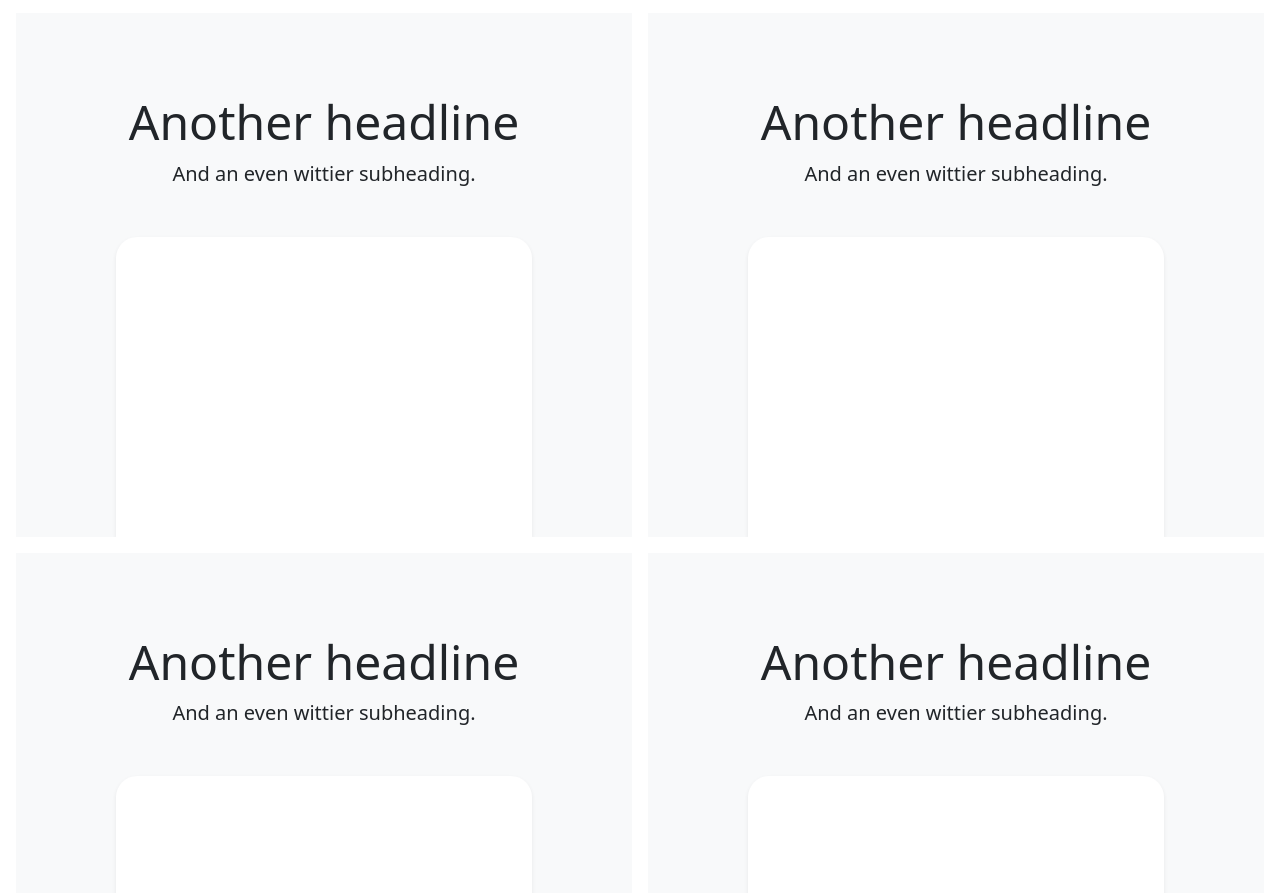
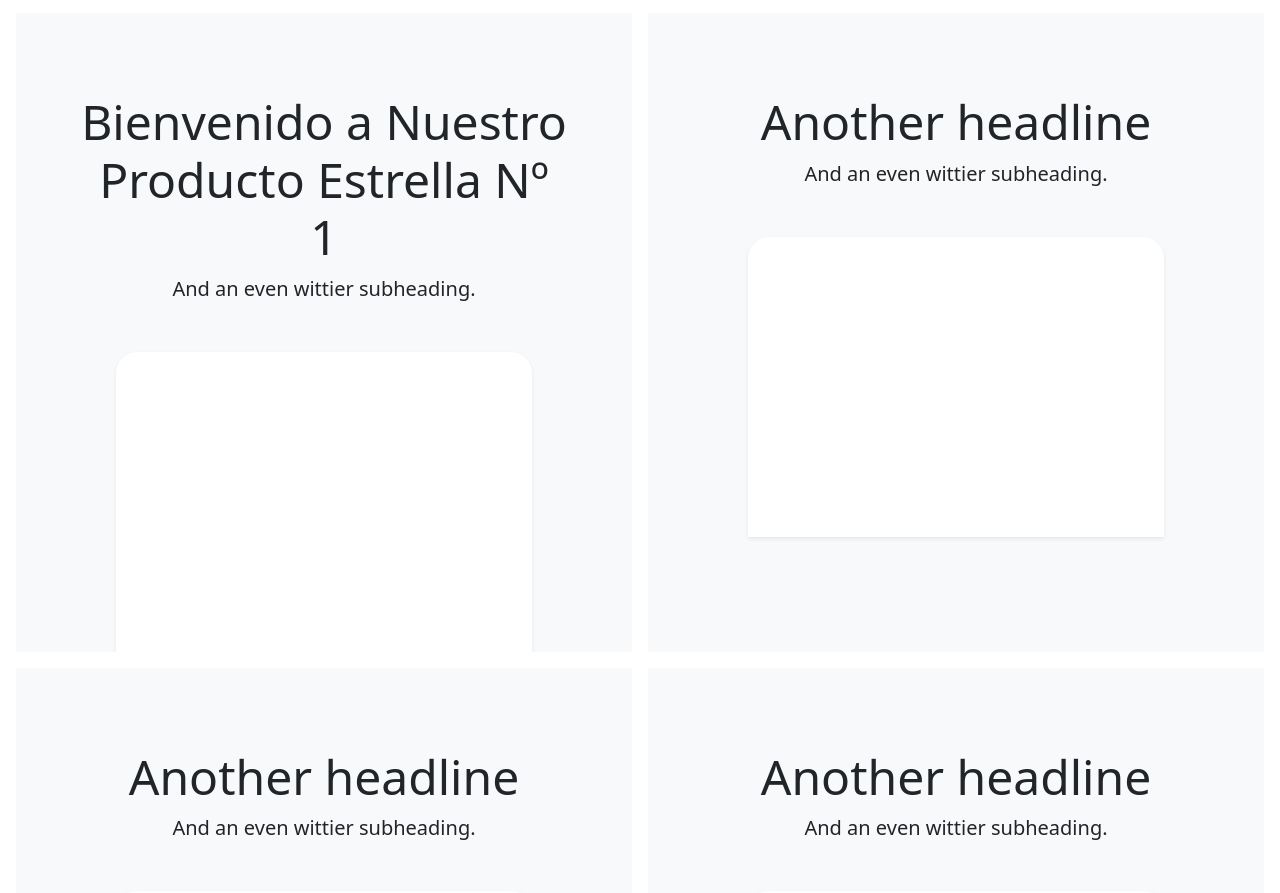
Before and after one commit to ElJDragon/Trabajo_Manejo, a plain HTML site: page index.html in a window 1280 px wide. Shown: the part 1722-2615 px from the top of the page. Drawn offline with nearby package versions, Linux system fonts and the light colour scheme; a script that the page names is missing.

Commit message:
Se agrego informacion

```diff
--- a/index.html
+++ b/index.html
@@ -270,7 +270,7 @@
   <div class="d-md-flex flex-md-equal w-100 my-md-3 ps-md-3">
     <div class="bg-body-tertiary me-md-3 pt-3 px-3 pt-md-5 px-md-5 text-center overflow-hidden">
       <div class="my-3 p-3">
-        <h2 class="display-5">Another headline</h2>
+        <h2 class="display-5">Bienvenido a Nuestro Producto Estrella Nº 1</h2>
         <p class="lead">And an even wittier subheading.</p>
       </div>
       <div class="bg-body shadow-sm mx-auto" style="width: 80%; height: 300px; border-radius: 21px 21px 0 0;"></div>
```
